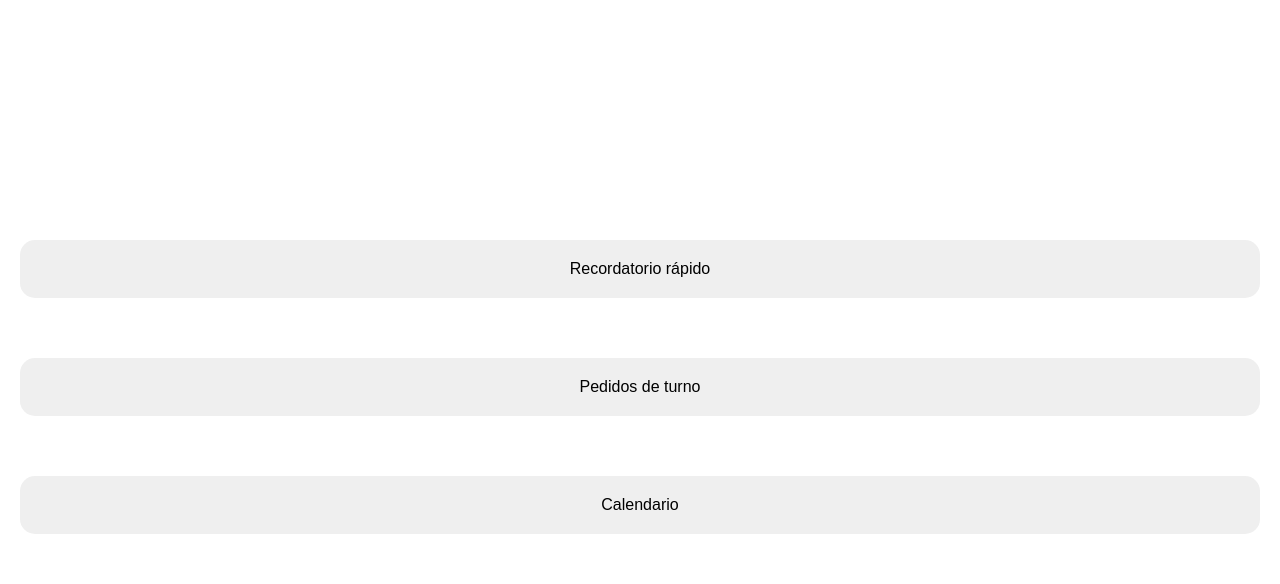
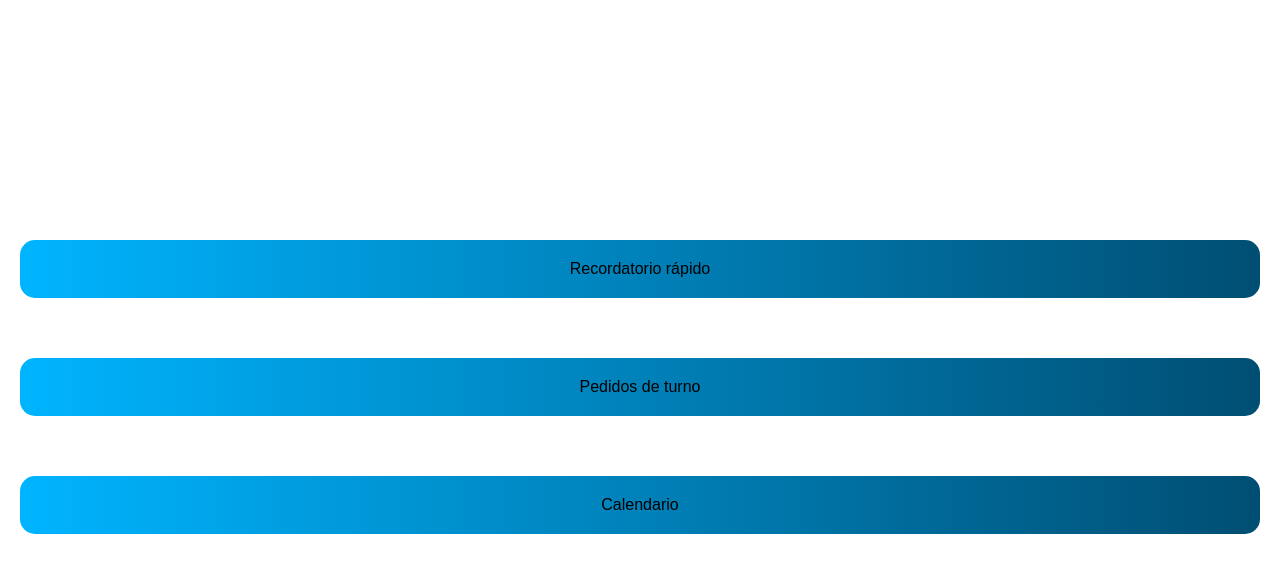
Before and after one commit to Kagushutchi/MediTurno, a Django app: page /users/home/ in a window 1280 px wide. Shown: the part 358-942 px from the top of the page. Run offline with Django 5.2, Linux system fonts and the light colour scheme; a user stored in the database is signed in.

Commit message:
Arreglar botones

```diff
--- a/static/users/css/home.css
+++ b/static/users/css/home.css
@@ -7,6 +7,8 @@
 }
 
 .home-buttons button {
+    background: linear-gradient(to right, #00b4ff, #004e73);
+    color: black;
     border: none;
     padding: 20px;
     border-radius: 15px;
```
Also changed, not shown: db.sqlite3.
